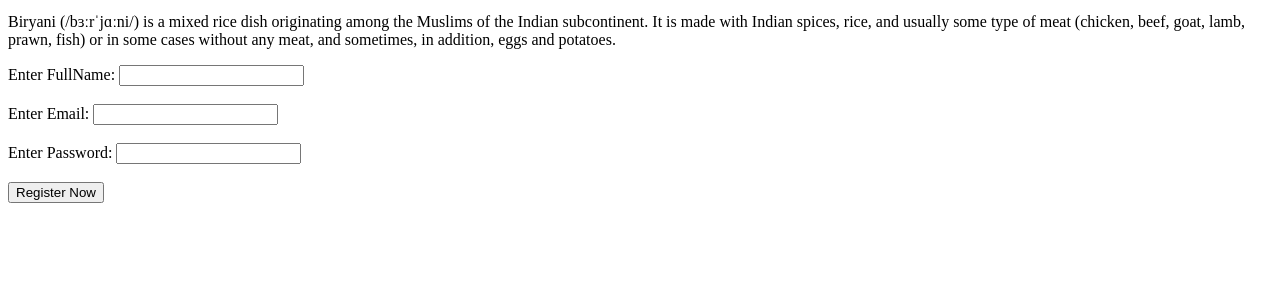
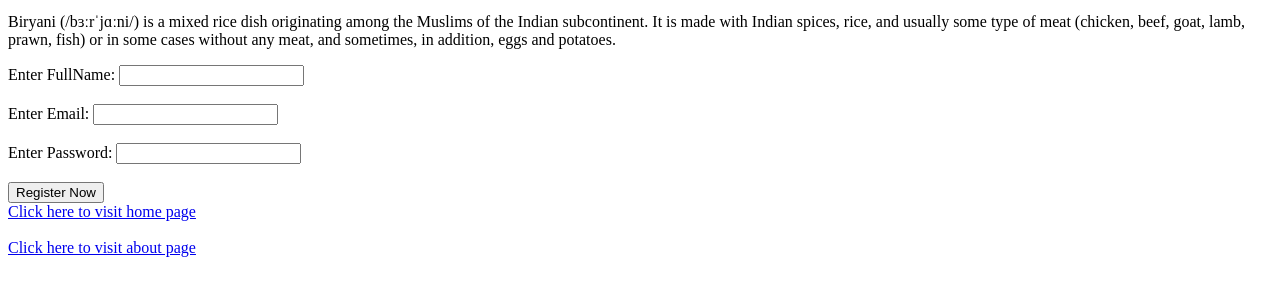
Before and after one commit to RohanShedage01/icp-13-html-github-group-project-1-book-website, a plain HTML site: page pages/about.html in a window 1280 px wide. Shown: the part 119-414 px from the top of the page. Drawn offline with Linux system fonts and the light colour scheme.

```diff
--- a/pages/about.html
+++ b/pages/about.html
@@ -42,5 +42,10 @@
       <input type="submit" value="Register Now" />
     </form>
 
+    <a href="./homepage.html"> Click here to visit home page </a>
+    <br />
+    <br />
+    <a href="./aboutpage.html"> Click here to visit about page </a>
+
 </body>
 </html>
```
